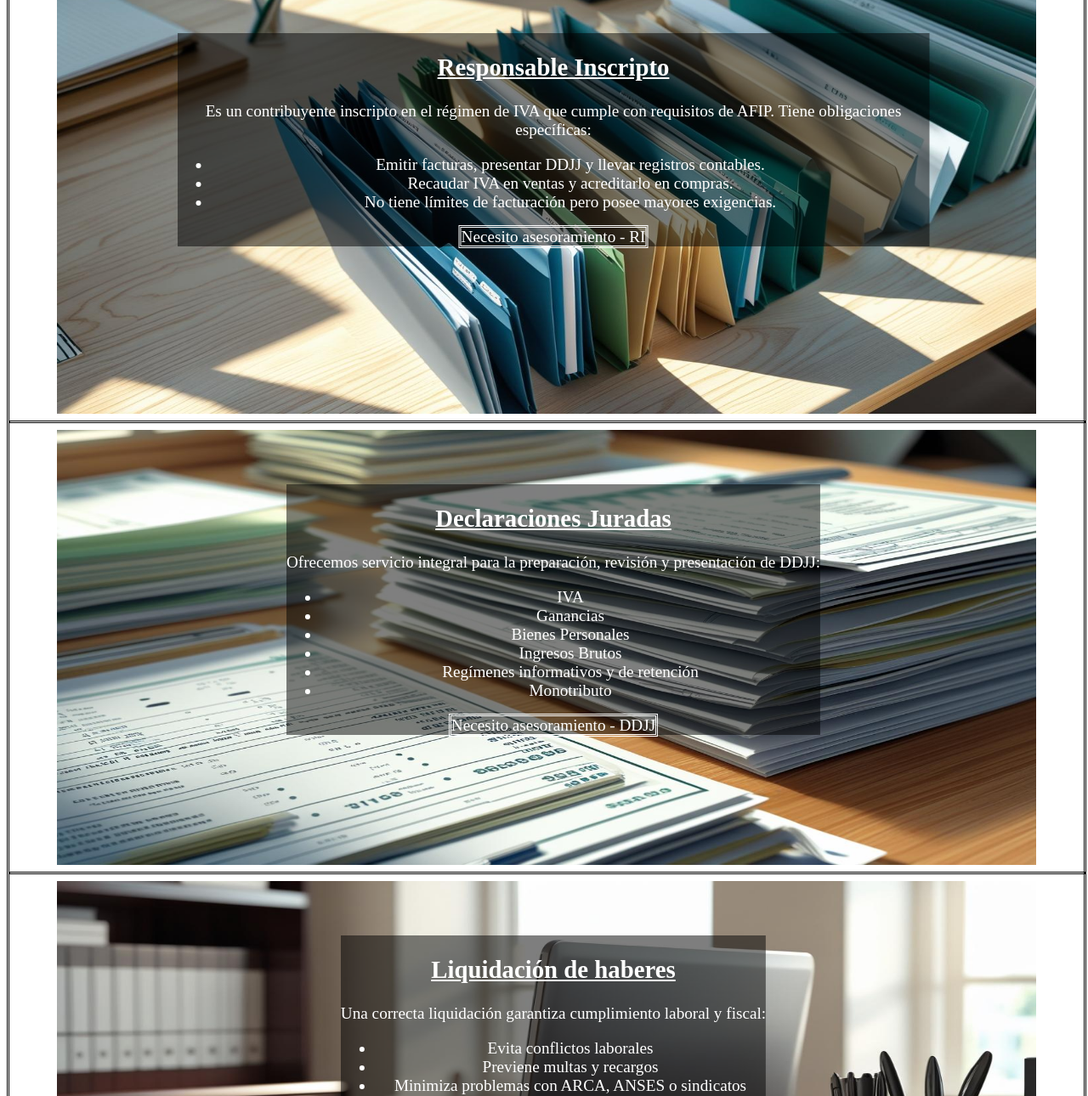
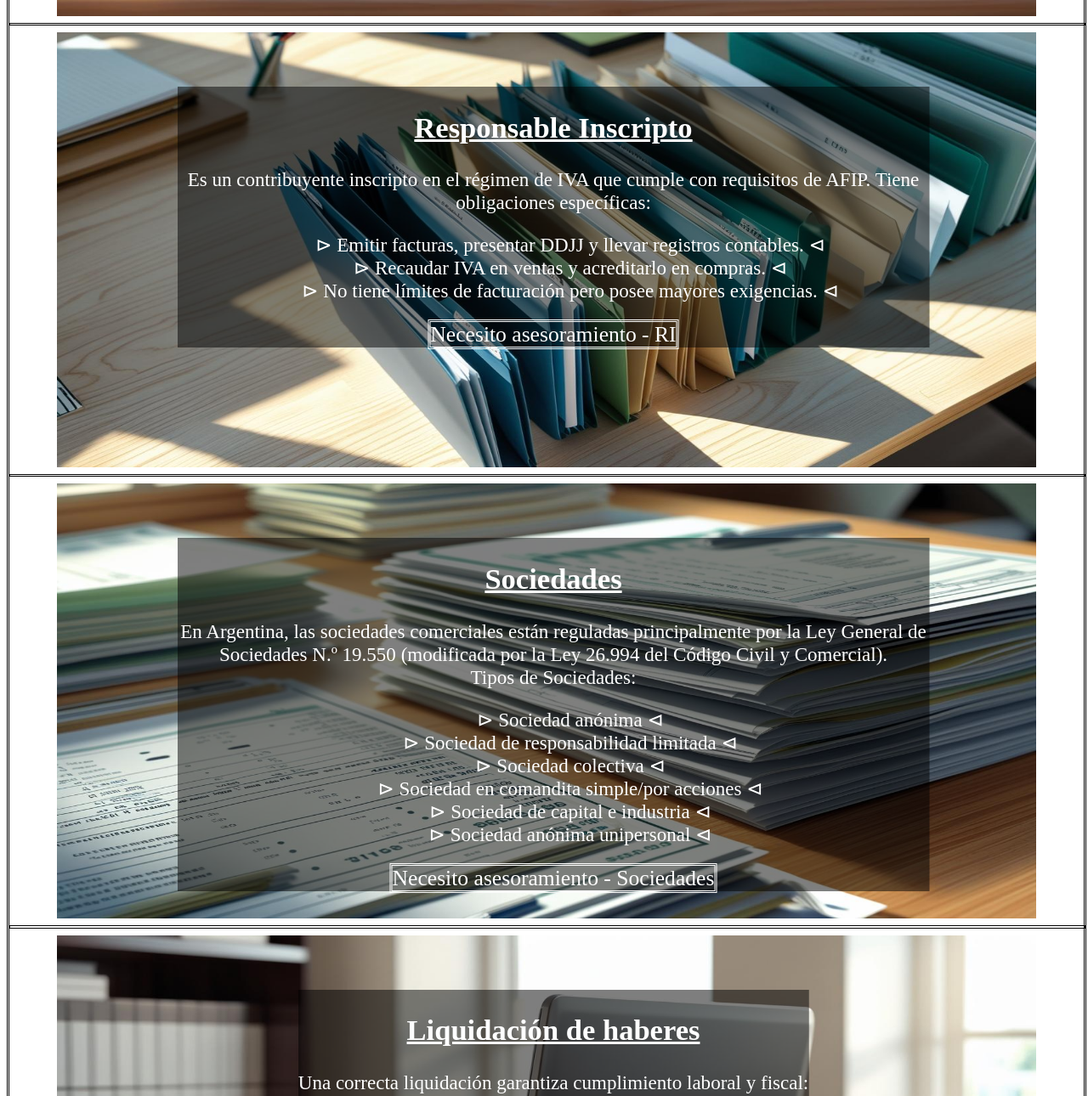
Before and after one commit to JGC-servicios-contables/JGC-web, a plain HTML site: page JGC pagina web - servicios.html in a window 1280 px wide. Shown: the part 790-2080 px from the top of the page at 85% size. Drawn offline with Linux system fonts and the light colour scheme.

Commit message:
Add files via upload

```diff
--- a/JGC pagina web - servicios.html
+++ b/JGC pagina web - servicios.html
@@ -16,7 +16,8 @@
                     Tu navegador no puede reproducir este video.
                 </video>
             </div>
-
+            <hr>
+            <h1>Servicios</h1>
             <hr>
 
             <nav>
@@ -37,9 +38,9 @@
                         que no superan ciertos límites de facturación anual, superficie, energía eléctrica consumida o
                         alquileres devengados, que unifica el pago de:</p>
                     <ul>
-                        <li>Impuestos nacionales (IVA y Ganancias)</li>
-                        <li>Aportes jubilatorios (SIPA)</li>
-                        <li>Obra social (opcional)</li>
+                        &#x22B3; Impuestos nacionales (IVA y Ganancias) &#x22B2;<br>
+                        &#x22B3; Aportes jubilatorios (SIPA) &#x22B2;<br>
+                        &#x22B3; Obra social (opcional) &#x22B2;<br>
                     </ul>
                     <div id="parte1">
                         <a id="boton_servicios" href="https://wa.link/p9vc51">Necesito asesoramiento - Monotributo</a>
@@ -56,9 +57,9 @@
                     <p>Es un contribuyente inscripto en el régimen de IVA que cumple con requisitos de AFIP. Tiene
                         obligaciones específicas:</p>
                     <ul>
-                        <li>Emitir facturas, presentar DDJJ y llevar registros contables.</li>
-                        <li>Recaudar IVA en ventas y acreditarlo en compras.</li>
-                        <li>No tiene límites de facturación pero posee mayores exigencias.</li>
+                        &#x22B3; Emitir facturas, presentar DDJJ y llevar registros contables. &#x22B2;<br>
+                        &#x22B3; Recaudar IVA en ventas y acreditarlo en compras. &#x22B2;<br>
+                        &#x22B3; No tiene límites de facturación pero posee mayores exigencias. &#x22B2;<br>
                     </ul>
                     <div id="parte1">
                         <a id="boton_servicios" href="https://wa.link/kjbn2q">Necesito asesoramiento - RI</a>
@@ -71,18 +72,20 @@
             <div>
                 <img src="servicios3.jpg" alt="servicios JGC">
                 <div id="subir2">
-                    <h2>Declaraciones Juradas</h2>
-                    <p>Ofrecemos servicio integral para la preparación, revisión y presentación de DDJJ:</p>
+                    <h2>Sociedades</h2>
+                    <p>En Argentina, las sociedades comerciales están reguladas principalmente por la Ley General de
+                        Sociedades N.º 19.550 (modificada por la Ley 26.994 del Código Civil y Comercial).<br>Tipos de
+                        Sociedades:</p>
                     <ul>
-                        <li>IVA</li>
-                        <li>Ganancias</li>
-                        <li>Bienes Personales</li>
-                        <li>Ingresos Brutos</li>
-                        <li>Regímenes informativos y de retención</li>
-                        <li>Monotributo</li>
+                        &#x22B3; Sociedad anónima &#x22B2;<br>
+                        &#x22B3; Sociedad de responsabilidad limitada &#x22B2;<br>
+                        &#x22B3; Sociedad colectiva &#x22B2;<br>
+                        &#x22B3; Sociedad en comandita simple/por acciones &#x22B2;<br>
+                        &#x22B3; Sociedad de capital e industria &#x22B2;<br>
+                        &#x22B3; Sociedad anónima unipersonal &#x22B2;<br>
                     </ul>
                     <div id="parte1">
-                        <a id="boton_servicios" href="https://wa.link/n7upvh">Necesito asesoramiento - DDJJ</a>
+                        <a id="boton_servicios" href="https://wa.link/o20h6s">Necesito asesoramiento - Sociedades</a>
                     </div>
                 </div>
             </div>
@@ -95,9 +98,9 @@
                     <h2>Liquidación de haberes</h2>
                     <p>Una correcta liquidación garantiza cumplimiento laboral y fiscal:</p>
                     <ul>
-                        <li>Evita conflictos laborales</li>
-                        <li>Previene multas y recargos</li>
-                        <li>Minimiza problemas con ARCA, ANSES o sindicatos</li>
+                        &#x22B3; Evita conflictos laborales &#x22B2;<br>
+                        &#x22B3; Previene multas y recargos &#x22B2;<br>
+                        &#x22B3; Minimiza problemas con ARCA, ANSES o sindicatos &#x22B2;<br>
                     </ul>
                     <div id="parte1">
                         <a id="boton_servicios" href="https://wa.link/ulhbtx">Necesito asesoramiento - Laboral</a>
--- a/diseño página JGC.css
+++ b/diseño página JGC.css
@@ -1,3 +1,10 @@
+h1 {
+    text-align: center;
+    font-size: 3vw;
+    text-decoration: underline;
+    margin: 0px;
+}
+
 h2,
 h3 {
     text-decoration: underline;
@@ -74,7 +81,7 @@ img {
 #subir3,
 #subirN1 {
     flex-direction: column;
-    font-size: 1.5vw;
+    font-size: 1.8vw;
     opacity: 0;
     position: absolute;
     transform: translateX(-10%) translateY(5%);
@@ -85,6 +92,10 @@ img {
     background-color: rgba(0, 0, 0, 0.5);
     margin-left: 50%;
     margin-right: -20%;
+}
+
+#subirN1 {
+    margin-top: -40%;
 }
 
 @keyframes subir {
@@ -99,7 +110,7 @@ img {
 }
 
 #boton_servicios {
-
+    font-size: 2vw;
     border-style: double;
     color: rgb(255, 255, 255);
 }
```
Also changed, not shown: JGC pagina web - nosotros.html (+1 -1 lines).
